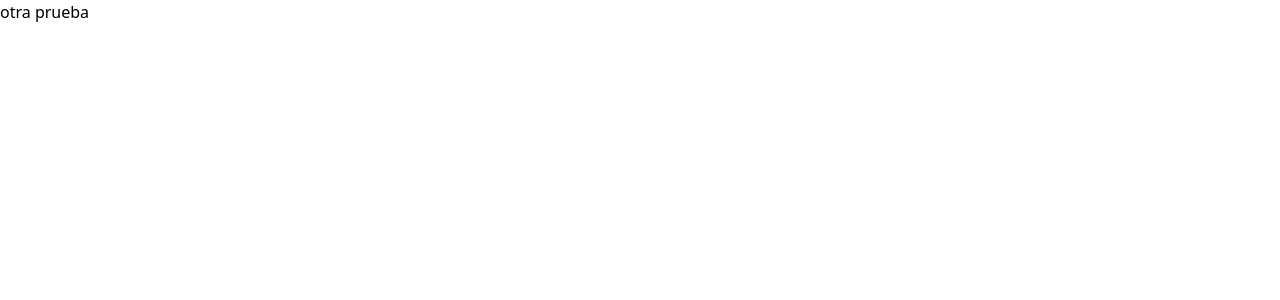
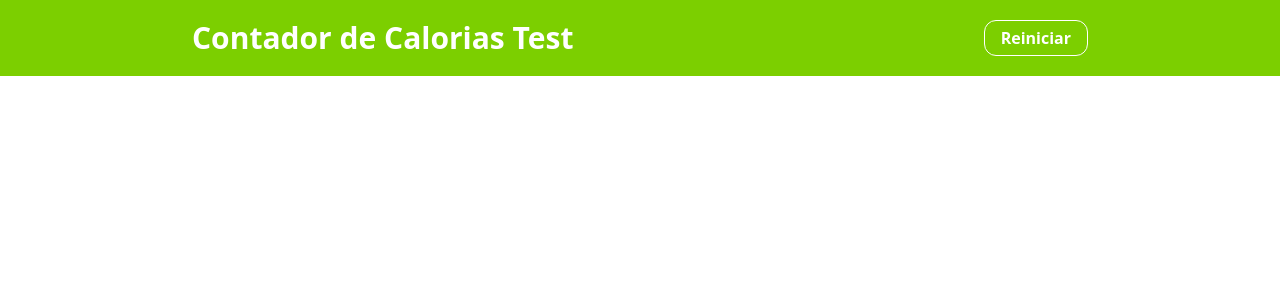
Before and after one commit to andremartingarcialopez/contador-calorias, a React (Vite) app: page / in a window 1280 px wide. Shown: the top 300 px of the page. Built offline with nearby package versions, Linux system fonts and the light colour scheme.

Commit message:
Creacion del header sin boton dinamico

```diff
--- a/src/App.tsx
+++ b/src/App.tsx
@@ -5,7 +5,17 @@ function App() {
 
   return (
     <>
-    <h1>otra prueba</h1>
+    <header className="bg-lime-500 p-5">
+      <div className="mx-auto max-w-4xl flex justify-between">
+        <h1 className=" text-white text-3xl font-bold">
+          Contador de Calorias Test
+        </h1>
+
+        <button className="border border-white px-4 rounded-xl text-white font-bold hover:cursor-pointer hover:bg-white hover:text-lime-500">
+          Reiniciar
+        </button>
+      </div>
+    </header>
 
     </>
   )
```
